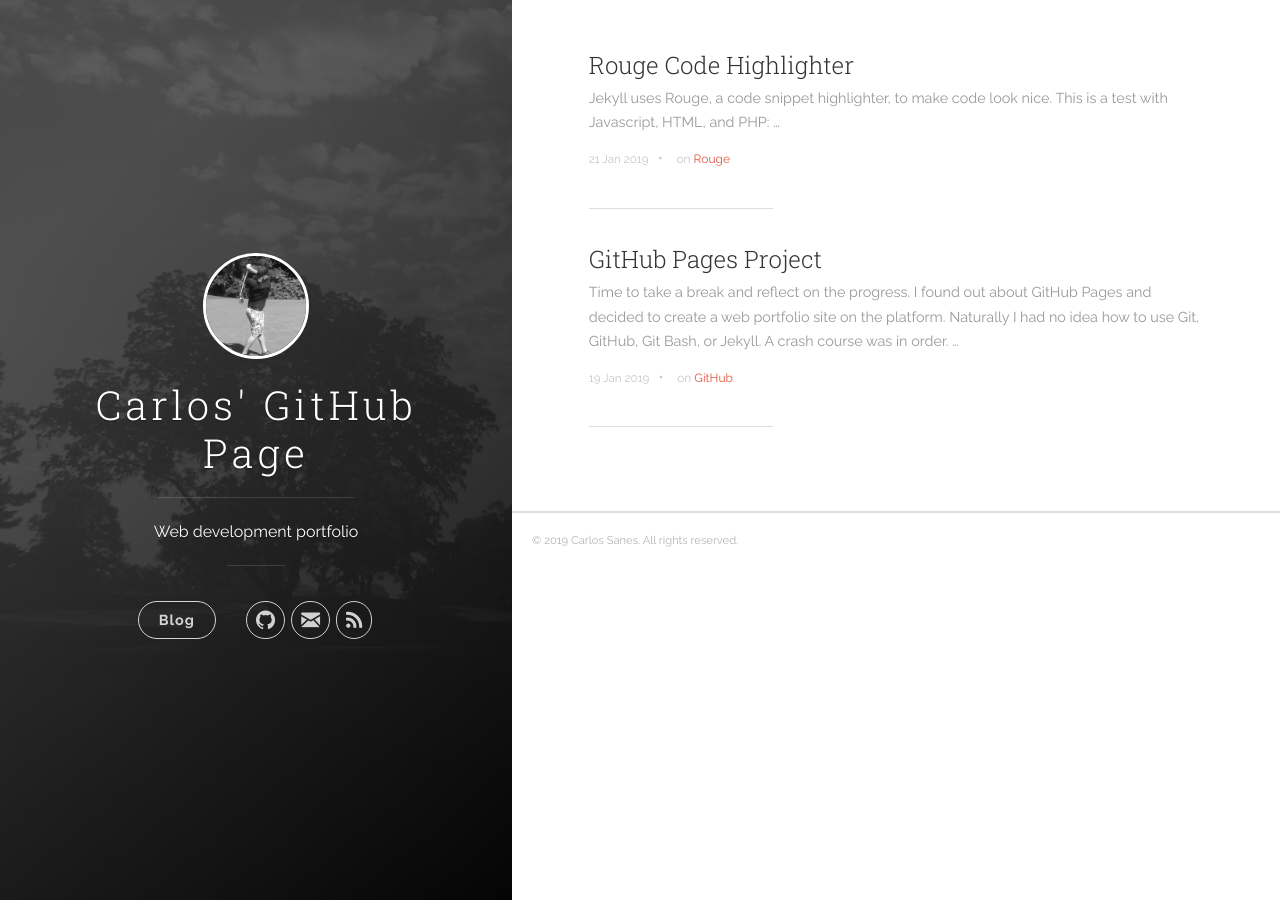
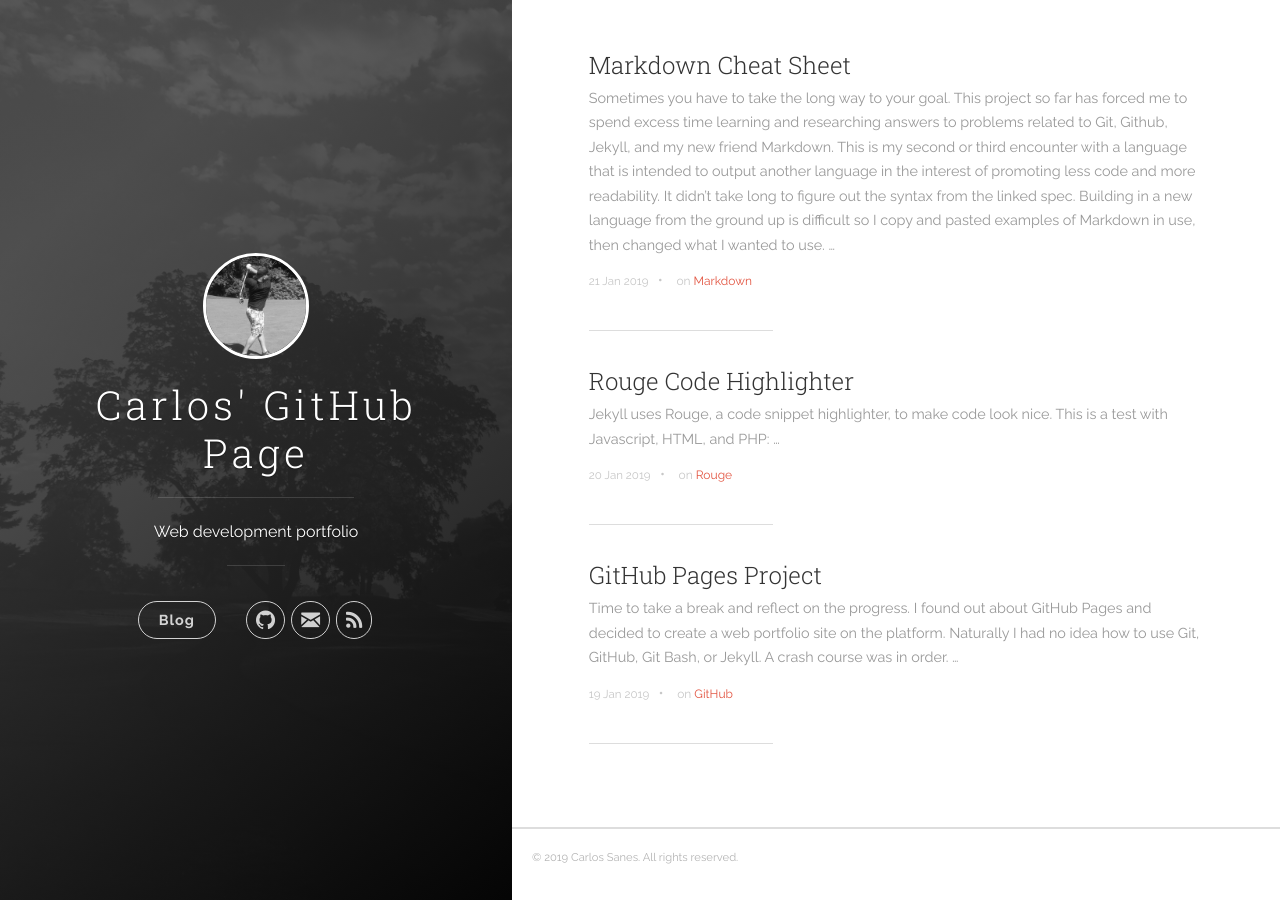
Before and after one commit to csanes/csanes.github.io, a Jekyll site: the page built from index.html, in a window 1280 px wide. Built offline with Jekyll 4.4.1, drawn with Linux system fonts in a browser that asks for light colours; the list of posts is cut into pages by our own code.

Commit message:
more content pop.

```diff
--- a/_posts/2019-01-21-rouge-code-highlighter.markdown
+++ b/_posts/2019-01-20-rouge-code-highlighter.markdown
@@ -1,6 +1,6 @@
 ---
 title:  "Rouge Code Highlighter"
-date:   2019-01-21 15:34:11
+date:   2019-01-20 15:34:11
 categories: [Rouge]
 tags: [Rouge]
 ---
--- /dev/null
+++ b/_posts/2019-01-21-markdown-cheat-sheet.markdown
@@ -0,0 +1,9 @@
+---
+title:  "Markdown Cheat Sheet"
+date:   2019-01-21 17:02:12
+categories: [Markdown]
+tags: [Markdown]
+---
+Sometimes you have to take the long way to your goal. This project so far has forced me to spend excess time learning and researching answers to problems related to Git, Github, Jekyll, and my new friend [Markdown][markdown-spec]. This is my second or third encounter with a language that is intended to output another language in the interest of promoting less code and more readability. It didn't take long to figure out the syntax from the linked spec. Building in a new language from the ground up is difficult so I copy and pasted examples of Markdown in use, then changed what I wanted to use.
+
+[markdown-spec]: https://spec.commonmark.org/0.28/
```
